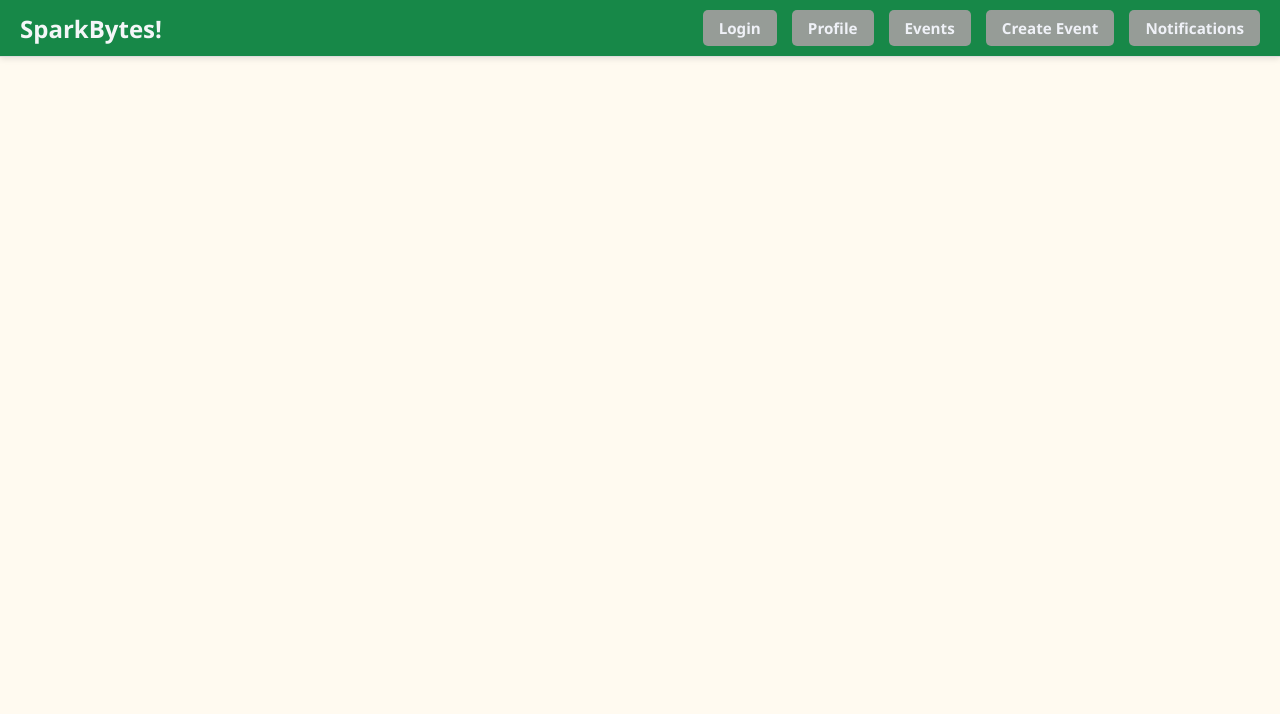
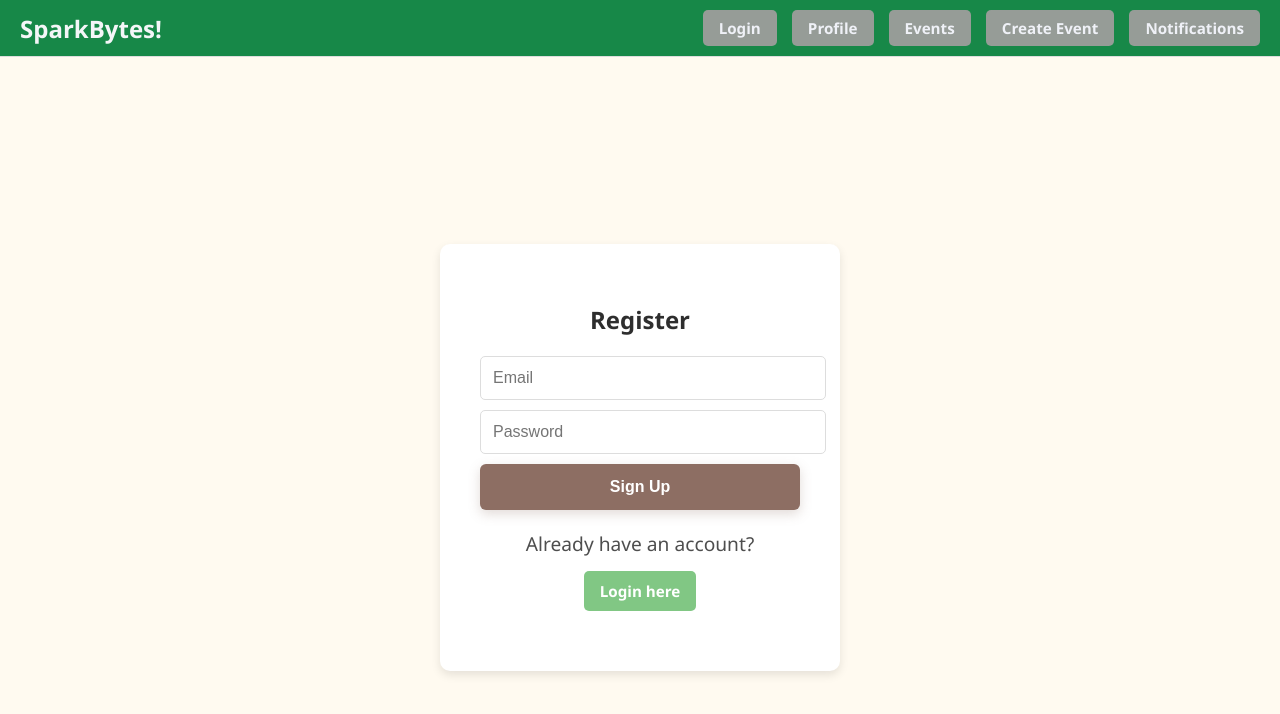
Before and after one commit to stevenltran/CS391-S25, a React (Create React App) app in the folder sparkbytes/: page /register in a window 1280 px wide. Shown: the top 714 px of the page. Built offline with nearby package versions, Linux system fonts and the light colour scheme; no server answers.

Commit message:
Basic Firebase authentication set up

```diff
--- a/sparkbytes/src/App.js
+++ b/sparkbytes/src/App.js
@@ -2,6 +2,7 @@ import { BrowserRouter as Router, Routes, Route } from "react-router-dom";
 import Home from "./pages/home";
 import Login from "./pages/login";
 import Profile from "./pages/profile";
+import Register from "./pages/register";
 import "./App.css";
 
 import EventList from "./pages/eventlist";
@@ -20,6 +21,7 @@ function App() {
         <Route path="/events" element={<EventList />} />
         <Route path="/createevent" element={<CreateEvent />} />
         <Route path="/notifications" element={<Notifications />} />
+        <Route path="/register" element={<Register />} />
       </Routes>
     </Router>
   );
--- /dev/null
+++ b/sparkbytes/src/AuthContext.js
@@ -0,0 +1,27 @@
+import { createContext, useContext, useEffect, useState } from "react";
+import { auth } from "./firebase";
+import { onAuthStateChanged } from "firebase/auth";
+
+const AuthContext = createContext();
+
+export const AuthProvider = ({ children }) => {
+  const [currentUser, setCurrentUser] = useState(null);
+  const [loading, setLoading] = useState(true);
+
+  useEffect(() => {
+    const unsubscribe = onAuthStateChanged(auth, (user) => {
+      setCurrentUser(user);
+      setLoading(false);
+    });
+
+    return unsubscribe;
+  }, []);
+
+  return (
+    <AuthContext.Provider value={{ currentUser }}>
+      {!loading && children}
+    </AuthContext.Provider>
+  );
+};
+
+export const useAuth = () => useContext(AuthContext);
--- a/sparkbytes/src/firebase.js
+++ b/sparkbytes/src/firebase.js
@@ -1,10 +1,11 @@
 // Import the functions you need from the SDKs you need
 import { initializeApp } from "firebase/app";
-import { getAnalytics } from "firebase/analytics";
+// import { getAnalytics } from "firebase/analytics";
 
 // TODO: Add SDKs for Firebase products that you want to use
 // https://firebase.google.com/docs/web/setup#available-libraries
 import { getFirestore } from "firebase/firestore";
+import { getAuth } from "firebase/auth";
 
 // Your web app's Firebase configuration
 // For Firebase JS SDK v7.20.0 and later, measurementId is optional
@@ -22,7 +23,8 @@ const firebaseConfig = {
 
 // Initialize Firebase
 const app = initializeApp(firebaseConfig);
-const analytics = getAnalytics(app);
+// const analytics = getAnalytics(app);
 const db = getFirestore(app);
+const auth = getAuth(app);
 
-export { db };
+export { db, auth };
--- a/sparkbytes/src/index.js
+++ b/sparkbytes/src/index.js
@@ -3,11 +3,14 @@ import ReactDOM from 'react-dom/client';
 import './index.css';
 import App from './App';
 import reportWebVitals from './reportWebVitals';
+import { AuthProvider } from "./AuthContext"; // to access current user in components
 
 const root = ReactDOM.createRoot(document.getElementById('root'));
 root.render(
   <React.StrictMode>
-    <App />
+    <AuthProvider>
+      <App />
+    </AuthProvider>
   </React.StrictMode>
 );
 
--- a/sparkbytes/src/pages/login.js
+++ b/sparkbytes/src/pages/login.js
@@ -1,6 +1,10 @@
 import { useState } from "react";
 import { useNavigate } from "react-router-dom";
 import "./login.css";
+
+// firebae
+import { signInWithEmailAndPassword } from "firebase/auth";
+import { auth } from "../firebase";
 
 function Login() {
   const [formData, setFormData] = useState({ email: "", password: "" });
@@ -10,24 +14,48 @@ function Login() {
   const handleChange = (e) =>
     setFormData({ ...formData, [e.target.name]: e.target.value });
 
-  const handleLogin = (e) => {
+  // const handleLogin = (e) => {
+  //   e.preventDefault();
+  //   setError("");
+
+  //   if (!formData.email || !formData.password) {
+  //     setError("Please enter both email and password");
+  //     return;
+  //   }
+
+  //   // Fake login (Replace with backend API call later)
+  //   if (formData.email === "test@example.com" && formData.password === "password123") {
+  //     localStorage.setItem("token", "fake-jwt-token");
+  //     alert("Login Successful!");
+  //     navigate("/dashboard");
+  //   } else {
+  //     setError("Invalid email or password");
+  //   }
+  // };
+
+  const handleLogin = async (e) => {
     e.preventDefault();
     setError("");
 
-    if (!formData.email || !formData.password) {
+    const { email, password } = formData;
+
+    if (!email || !password) {
       setError("Please enter both email and password");
       return;
     }
 
-    // Fake login (Replace with backend API call later)
-    if (formData.email === "test@example.com" && formData.password === "password123") {
-      localStorage.setItem("token", "fake-jwt-token");
-      alert("Login Successful!");
-      navigate("/dashboard");
-    } else {
+    try {
+      const userCredential = await signInWithEmailAndPassword(auth, email, password);
+      const user = userCredential.user;
+
+      alert("Login successful!");
+      navigate("/events");
+    } catch (err) {
+      console.error("Login error:", err);
       setError("Invalid email or password");
     }
   };
+
 
   return (
     <div className="login-container">
--- /dev/null
+++ b/sparkbytes/src/pages/register.js
@@ -0,0 +1,71 @@
+import { useState } from "react";
+import { useNavigate } from "react-router-dom";
+import { createUserWithEmailAndPassword } from "firebase/auth";
+import { auth } from "../firebase"; // adjust path if needed
+import "./login.css";
+
+function Register() {
+  const [formData, setFormData] = useState({ email: "", password: "" });
+  const [error, setError] = useState("");
+  const navigate = useNavigate();
+
+  const handleChange = (e) =>
+    setFormData({ ...formData, [e.target.name]: e.target.value });
+
+  const handleRegister = async (e) => {
+    e.preventDefault();
+    setError("");
+
+    const { email, password } = formData;
+
+    if (!email || !password) {
+      setError("Please enter both email and password");
+      return;
+    }
+
+    try {
+      const userCredential = await createUserWithEmailAndPassword(auth, email, password);
+      const user = userCredential.user;
+
+      console.log("Registered user:", user);
+
+      alert("Account created successfully!");
+      navigate("/login");
+    } catch (err) {
+      console.error("Registration error:", err.message);
+      setError(err.message);
+    }
+  };
+
+  return (
+    <div className="login-container">
+      <div className="login-box">
+        <h2>Register</h2>
+        {error && <p className="error-message">{error}</p>}
+        <form onSubmit={handleRegister} className="login-form">
+          <input
+            type="email"
+            name="email"
+            placeholder="Email"
+            onChange={handleChange}
+            required
+          />
+          <input
+            type="password"
+            name="password"
+            placeholder="Password"
+            onChange={handleChange}
+            required
+          />
+          <button type="submit" className="login-button">Sign Up</button>
+        </form>
+        <p>
+          Already have an account?{" "}
+          <a href="/login" className="register-button">Login here</a>
+        </p>
+      </div>
+    </div>
+  );
+}
+
+export default Register;
```
